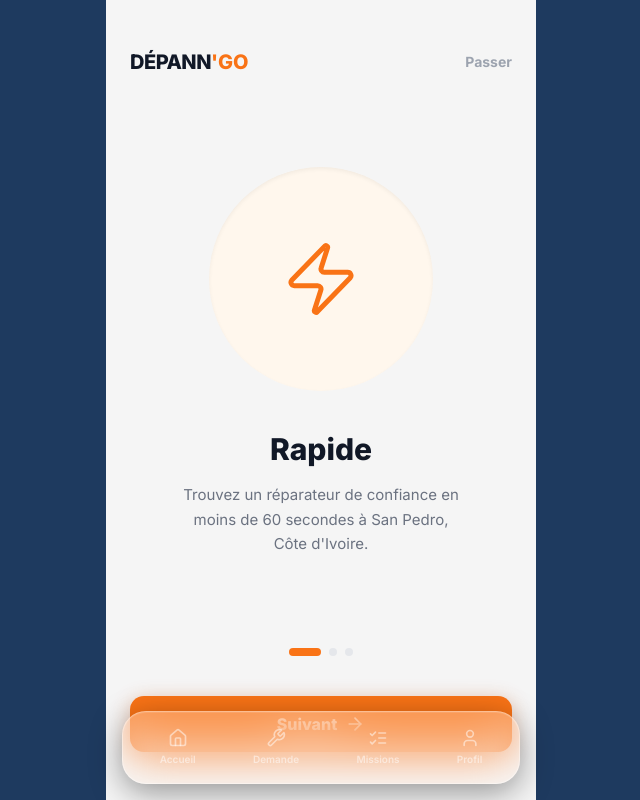
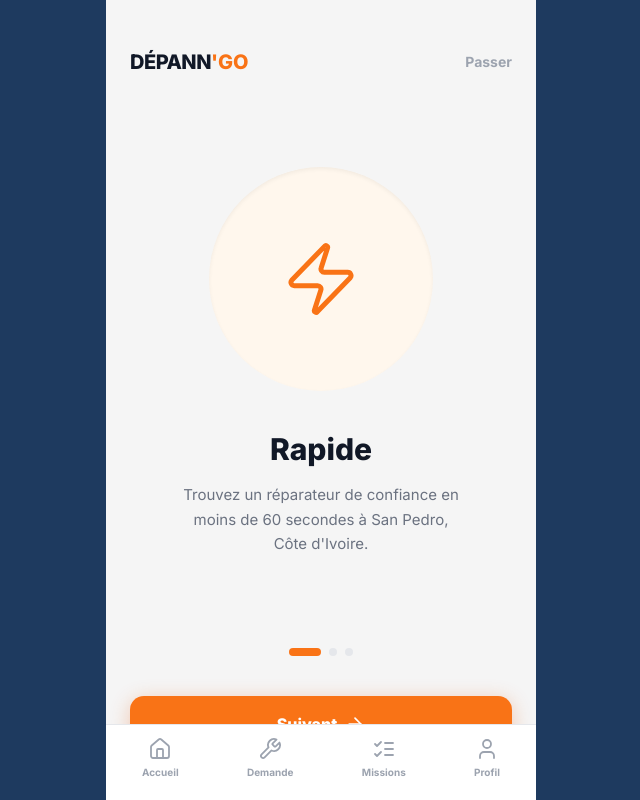
Before and after one commit to ridwangouet747-ai/depanngo-owner, a React (Vite) app: page /app/onboarding in a window 1280 px wide. Shown: the whole page, without its empty margins (319-959 px from the left). Built offline with nearby package versions, Linux system fonts and the light colour scheme; the HTML template or start-up script is replaced by a standard one.

Commit message:
fix: bottom nav visible - texte gris fonce + orange actif

```diff
--- a/src/app-mobile/BottomNav.tsx
+++ b/src/app-mobile/BottomNav.tsx
@@ -2,33 +2,35 @@ import { NavLink } from "react-router-dom";
 import { Home, Wrench, ListChecks, User } from "lucide-react";
 
 const ITEMS = [
-  { to: "/app/home",     icon: Home,       label: "Accueil" },
-  { to: "/app/nouvelle-demande", icon: Wrench, label: "Demande" },
-  { to: "/app/missions", icon: ListChecks, label: "Missions" },
-  { to: "/app/profil",   icon: User,       label: "Profil" },
+  { to: "/app/home",             icon: Home,       label: "Accueil" },
+  { to: "/app/nouvelle-demande", icon: Wrench,     label: "Demande" },
+  { to: "/app/missions",         icon: ListChecks, label: "Missions" },
+  { to: "/app/profil",           icon: User,       label: "Profil" },
 ];
 
 export default function BottomNav() {
   return (
-    <div className="fixed bottom-0 left-1/2 -translate-x-1/2 w-full max-w-[430px] z-50 px-4 pb-4">
-      <div className="glass-strong rounded-3xl px-2 py-2 flex items-center justify-around shadow-glass">
+    <nav className="fixed bottom-0 left-1/2 -translate-x-1/2 w-full max-w-[430px] bg-white border-t border-gray-200 px-6 pb-4 pt-2 flex items-center justify-between z-50">
       {ITEMS.map(({ to, icon: Icon, label }) => (
         <NavLink key={to} to={to} end>
           {({ isActive }) => (
-              <div className={`flex flex-col items-center gap-1 px-4 py-2 rounded-2xl transition-all ${
-                isActive
-                  ? "bg-brand-primary shadow-glow-sm"
-                  : "hover:bg-glass-white"
+            <div className={`flex flex-col items-center gap-1 px-3 py-1 rounded-2xl transition-all ${
+              isActive ? "text-orange-500" : "text-gray-400"
             }`}>
-                <Icon size={20} className={isActive ? "text-white" : "text-white/50"} />
-                <span className={`text-[10px] font-semibold ${isActive ? "text-white" : "text-white/50"}`}>
+              <Icon
+                size={24}
+                className={isActive ? "text-orange-500" : "text-gray-400"}
+                strokeWidth={isActive ? 2.5 : 1.8}
+              />
+              <span className={`text-[10px] font-bold ${
+                isActive ? "text-orange-500" : "text-gray-400"
+              }`}>
                 {label}
               </span>
             </div>
           )}
         </NavLink>
       ))}
-      </div>
-    </div>
+    </nav>
   );
 }
```
Lines whose indentation alone changed are shown as unchanged.
